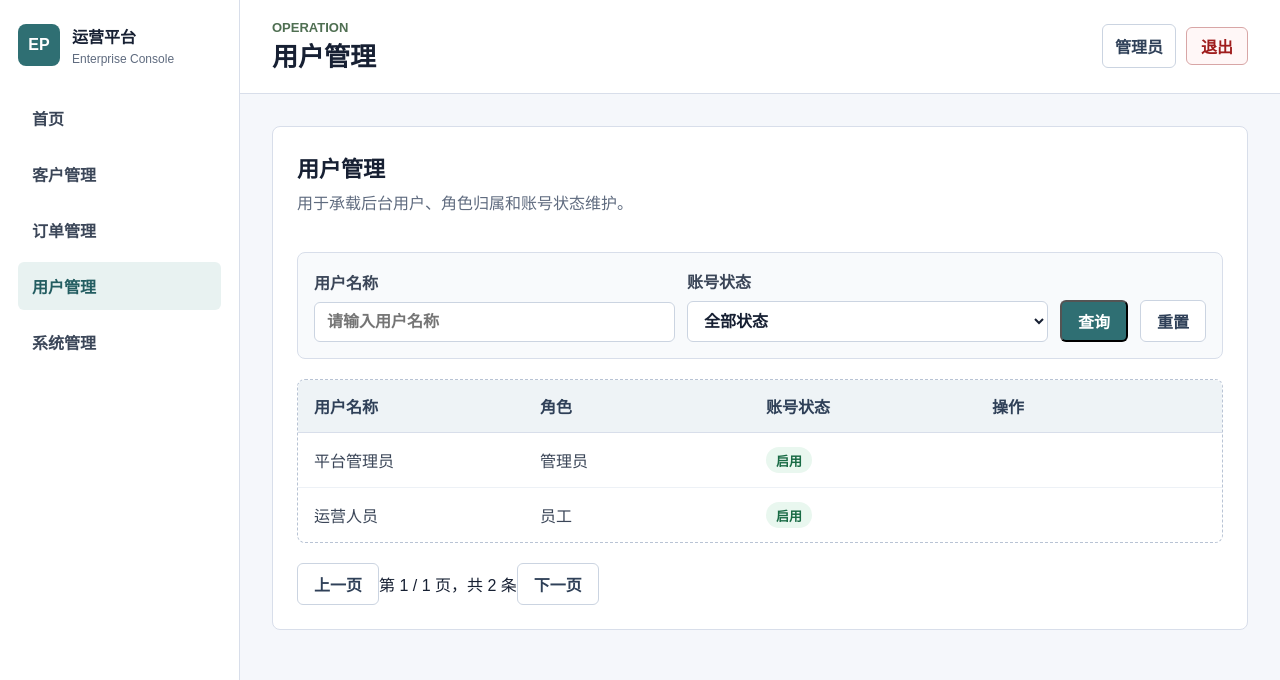
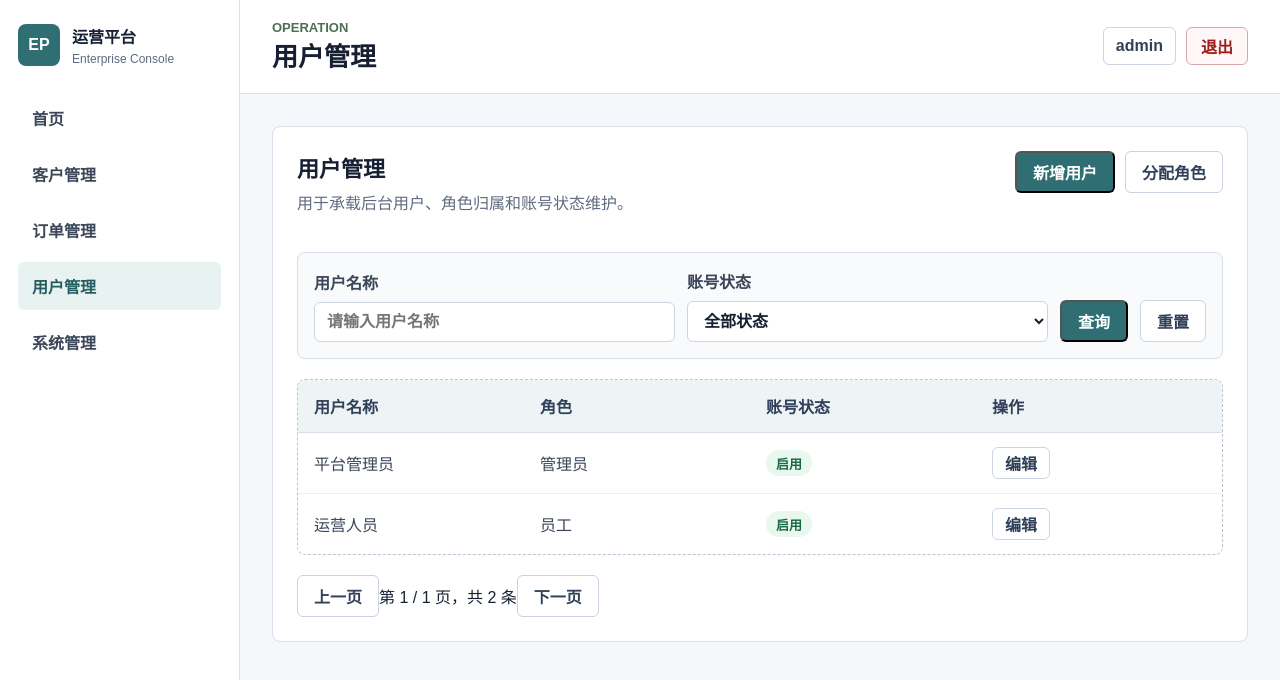
Before and after one commit to ID-Effie/enterprise-operation-platform, a Vue app: page /users in a window 1280 px wide. Shown: the top 680 px of the page. Built offline with nearby package versions, Linux system fonts and the light colour scheme; sample sign-in values are in the browser's storage.

Commit message:
feat(store): add auth state management

```diff
--- a/src/directives/permission.ts
+++ b/src/directives/permission.ts
@@ -4,17 +4,17 @@
  * @Date: 2026-05-30 19:13:46
  */
 import type { Directive } from "vue";
-import { useAuthStore } from "@/stores/auth";
+import { usePermissionStore } from "@/stores/permission";
 
 type PermissionValue = string | string[];
 
 function hasPermission(value: PermissionValue) {
-  const authStore = useAuthStore();
+  const permissionStore = usePermissionStore();
   // 如果传进来的是数组：直接用;如果传进来的是字符串：包成数组
   const requiredPermissions = Array.isArray(value) ? value : [value];
 
   return requiredPermissions.some((permission) =>
-    authStore.permissions.includes(permission),
+    permissionStore.hasPermissions(permission),
   );
 }
 
--- a/src/layouts/BasicLayout.vue
+++ b/src/layouts/BasicLayout.vue
@@ -24,7 +24,11 @@
 
     <section class="app-shell">
       <!-- 顶部栏 -->
-      <AppHeader :title="currentTitle" username="管理员" @logout="logOut" />
+      <AppHeader
+        :title="currentTitle"
+        :username="userStore.username"
+        @logout="logOut"
+      />
 
       <!-- 内容区 Main =>当前路由页面 -->
       <AppMain>
@@ -42,12 +46,16 @@ import type { MenuItem } from "@/types/menu";
 import AppSidebar from "@/components/AppSidebar.vue";
 import AppHeader from "@/components/AppHeader.vue";
 import AppMain from "@/components/AppMain.vue";
+import { useAuthStore } from "@/stores/auth";
+import { useUserStore } from "@/stores/user";
 
 // 菜单 path 要和路由 path 对上,否则点击菜单会进入 404 或空页面。
 
 const route = useRoute(); // 获取当前路由信息。只能读
 const router = useRouter(); // 路由实例，可以跳转
 const menus = ref<MenuItem[]>([]);
+const authStore = useAuthStore();
+const userStore = useUserStore();
 
 onMounted(async () => {
   const res = await getUserMenus();
@@ -60,8 +68,8 @@ const currentTitle = computed(() => {
   return activeMenu?.title ?? "运营平台";
 });
 
-function logOut() {
-  localStorage.removeItem("token");
+async function logOut() {
+  await authStore.logout();
   router.push("/login");
 }
 
--- a/src/router/index.ts
+++ b/src/router/index.ts
@@ -8,6 +8,8 @@ import CustomersView from "../views/CustomersView.vue";
 import OrdersView from "../views/OrdersView.vue";
 import SystemView from "../views/SystemView.vue";
 import UsersView from "../views/UsersView.vue";
+import { useAuthStore } from "@/stores/auth";
+import { usePermissionStore } from "@/stores/permission";
 
 //createWebHistory() 表示使用正常 URL 模式（/dashboard）而不是 hash 模式（/#/dashboard）
 const router = createRouter({
@@ -114,22 +116,16 @@ const router = createRouter({
 // beforeEach 是 Vue Router 的全局前置守卫
 // 每次路由跳转之前，都会先执行这里的逻辑。
 // 登录权限判断、页面标题设置、角色权限判断
-router.beforeEach((to) => {
-  const token = localStorage.getItem("token");
-  const permissions = [
-    "dashboard:view",
-    "customer:list",
-    "order:list",
-    "user:list",
-    "system:manage",
-  ];
+router.beforeEach(async (to) => {
+  const authStore = useAuthStore();
+  const permissionStore = usePermissionStore();
 
   // 已登录(有token)时访问登录页，自动去首页
-  if (to.path === "/login" && token) {
+  if (to.path === "/login" && authStore.isLogin) {
     return "/dashboard";
   }
 
-  if (to.meta.requiresAuth && !token) {
+  if (to.meta.requiresAuth && !authStore.isLogin) {
     return {
       path: "/login",
       query: {
@@ -138,9 +134,22 @@ router.beforeEach((to) => {
     };
   }
 
+  /**
+   * localStorage 里有 token
+      -> authStore.isLogin 为 true
+      -> permissionStore.permissions 为空
+      -> 调 authStore.restoreSession()
+      -> mock 填回 userInfo 和 permissions
+      -> 再判断当前路由权限
+      -> 正常进入页面
+   */
+  if (authStore.isLogin && permissionStore.permissions.length === 0) {
+    await authStore.restoreSession();
+  }
+
   if (
     to.meta.permission &&
-    !permissions.includes(to.meta.permission as string)
+    !permissionStore.hasPermissions(to.meta.permission as string)
   ) {
     return "/403";
   }
--- a/src/stores/auth.ts
+++ b/src/stores/auth.ts
@@ -2,19 +2,19 @@
  * @Description:
     负责登录状态和登录逻辑
     其他页面负责读取 authStore
+    只管 token、login、logout
  * @Author: zhaoyang.sun@proinnova.com.cn
  * @Date: 2026-05-23 16:47:42
  */
 
 import { defineStore } from "pinia";
 import { login as loginApi, logout as logoutApi } from "@/api/modules/auth";
-import type { UserInfo, UserRole, LoginParams } from "@/types/user";
+import type { LoginParams } from "@/types/user";
+import { useUserStore } from "@/stores/user";
+import { usePermissionStore } from "@/stores/permission";
 
 interface AuthState {
   token: string;
-  userInfo: UserInfo | null;
-  roles: UserRole[];
-  permissions: string[];
 }
 
 export const useAuthStore = defineStore("auth", {
@@ -26,54 +26,94 @@ export const useAuthStore = defineStore("auth", {
      */
     // token 优先从 localStorage 里恢复
     token: localStorage.getItem("token") ?? "",
-    userInfo: null,
-    roles: [],
-    permissions: [],
   }),
 
   // getters 是根据 state 算出来的状态
   getters: {
     // isLogin 的意思是：只要有 token，就认为当前是登录状态。
     isLogin: (state): boolean => Boolean(state.token),
-    // username 是从 userInfo 里派生出来的展示字段。顶部栏、欢迎语都可以直接用它。
-    username: (state): string => state.userInfo?.username ?? "",
   },
 
   // actions 用来写会修改状态的业务动作。
   actions: {
+    // 负责登录添加数据到 store，token 持久化
     async login(params: LoginParams): Promise<void> {
+      const userStore = useUserStore();
+      const permissionStore = usePermissionStore();
       // 1.调接口登录：
       const res = await loginApi(params);
 
       // 2.把接口返回的数据存进 store：
       this.token = res.data.token;
-      this.userInfo = res.data.userInfo;
+      userStore.setUserInfo(res.data.userInfo);
       // 因为你当前项目里的 UserInfo (line 14) 只有一个 role 字段，不是数组。
       // 但计划要求 store 里有 roles，所以这里先把单个角色包装成数组
       // 以后如果后端返回 roles: UserRole[]，这里再改就行。
-      this.roles = [res.data.userInfo.role];
-      this.permissions = [
+      permissionStore.setPermissions([
         "user:create",
         "user:update",
         "user:assign-role",
         "role:create",
         "role:update",
-      ];
+        "dashboard:view",
+        "customer:list",
+        "order:list",
+        "user:list",
+        "system:manage",
+      ]);
 
       // 把 token 存进 localStorage，方便刷新后恢复：
       localStorage.setItem("token", res.data.token);
     },
 
+    //
+    async restoreSession(): Promise<void> {
+      const userStore = useUserStore();
+      const permissionStore = usePermissionStore();
+
+      if (!this.token) {
+        return;
+      }
+
+      userStore.setUserInfo({
+        id: 1,
+        username: "admin",
+        role: "admin",
+        status: "enabled",
+        createdAt: "2026-05-18",
+      });
+
+      /**
+       * 有 token
+          -> 请求 /me 获取 userInfo
+          -> 请求 /permissions 获取 permissions
+          -> 写入 userStore 和 permissionStore
+      */
+      permissionStore.setPermissions([
+        "dashboard:view",
+        "customer:list",
+        "order:list",
+        "user:list",
+        "system:manage",
+        "user:create",
+        "user:update",
+        "user:assign-role",
+        "role:create",
+        "role:update",
+      ]);
+    },
+
     // 负责退出登录清理
     async logout(): Promise<void> {
+      const userStore = useUserStore();
+      const permissionStore = usePermissionStore();
       await logoutApi();
 
       // 清理所有登录相关状态
       // 否则会出现一种问题：token 没了，但页面上还残留用户名、角色、权限信息。
       this.token = "";
-      this.userInfo = null;
-      this.roles = [];
-      this.permissions = [];
+      userStore.clearUserInfo();
+      permissionStore.clearPermission();
 
       localStorage.removeItem("token");
     },
--- /dev/null
+++ b/src/stores/permission.ts
@@ -0,0 +1,33 @@
+/*
+ * @Description:
+    管 permissions、hasPermission
+ * @Author: zhaoyang.sun@proinnova.com.cn
+ * @Date: 2026-06-04 18:00:24
+ */
+import { defineStore } from "pinia";
+
+export const usePermissionStore = defineStore("permission", {
+  state: () => ({
+    permissions: [] as string[],
+    menus: [] as string[],
+  }),
+
+  actions: {
+    setPermissions(permissions: string[]) {
+      this.permissions = permissions;
+    },
+
+    setMenus(menus: string[]) {
+      this.menus = menus;
+    },
+
+    hasPermissions(permission: string) {
+      return this.permissions.includes(permission);
+    },
+
+    clearPermission() {
+      this.permissions = [];
+      this.menus = [];
+    },
+  },
+});
--- /dev/null
+++ b/src/stores/user.ts
@@ -0,0 +1,29 @@
+/*
+ * @Description:
+    管 userInfo、roles、username
+ * @Author: zhaoyang.sun@proinnova.com.cn
+ * @Date: 2026-06-04 18:00:13
+ */
+import { defineStore } from "pinia";
+import type { UserInfo } from "@/types/user";
+
+export const useUserStore = defineStore("user", {
+  state: () => ({
+    userInfo: null as UserInfo | null,
+  }),
+
+  getters: {
+    roles: (state) => (state.userInfo ? [state.userInfo.role] : []),
+    username: (state): string => state.userInfo?.username ?? "",
+  },
+
+  actions: {
+    setUserInfo(userInfo: UserInfo) {
+      this.userInfo = userInfo;
+    },
+
+    clearUserInfo() {
+      this.userInfo = null;
+    },
+  },
+});
```
Also changed, not shown: 1 other file (tests, documents, lock files or other folders).
